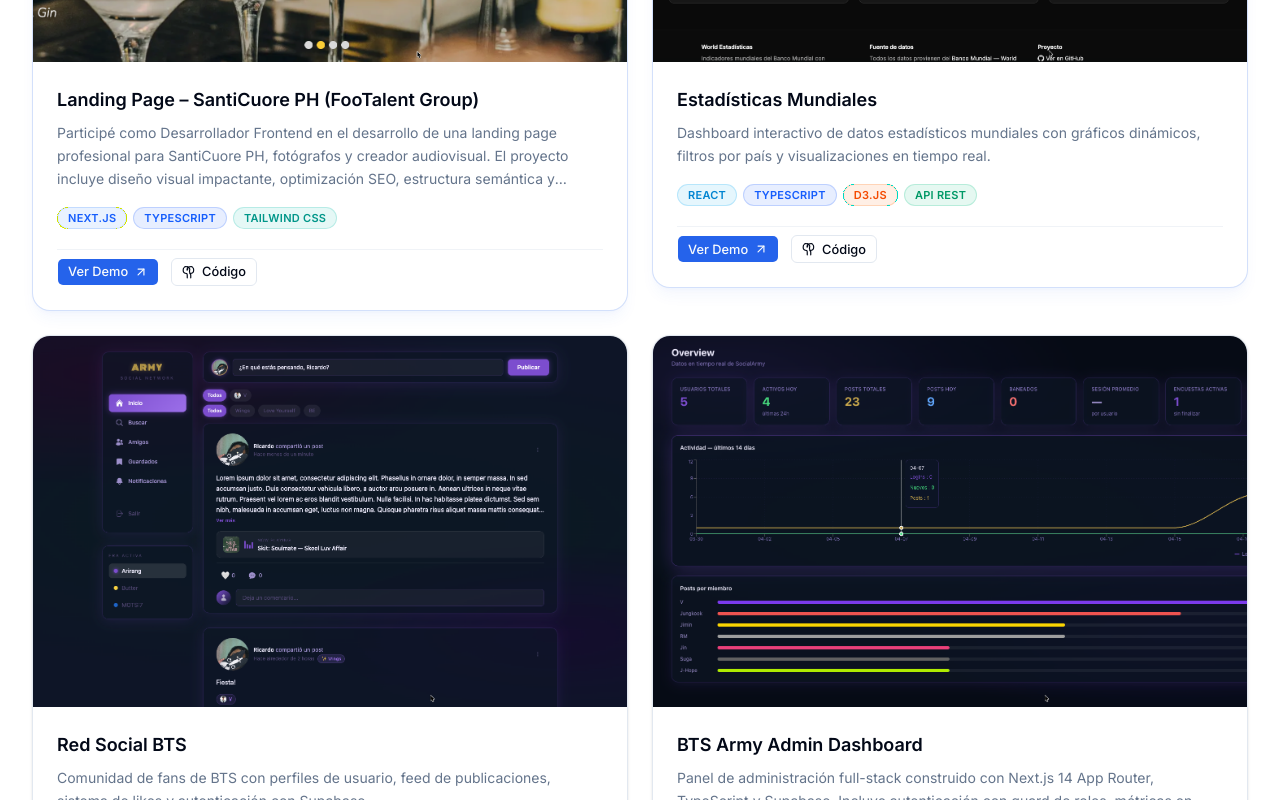
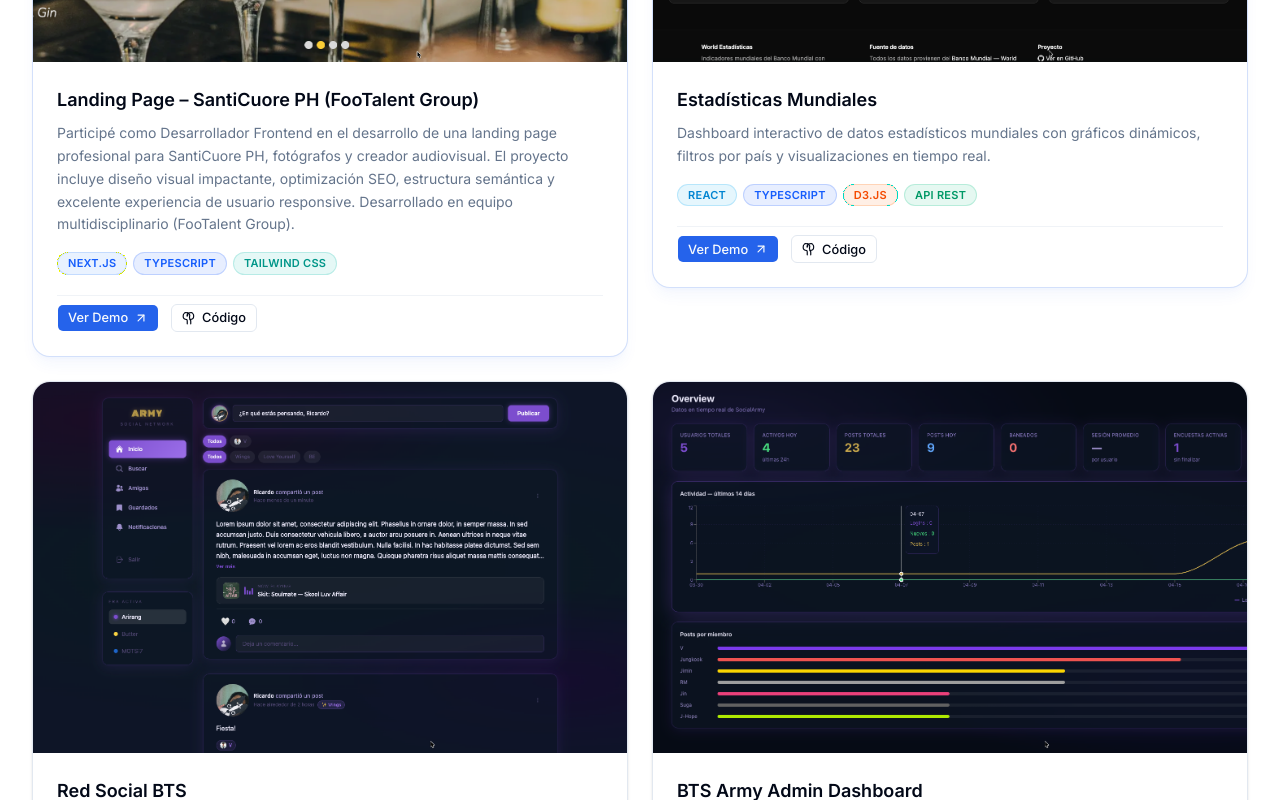
Before and after one commit to rafaric/strongoli-portfolio-2026, a Next.js app: page / in a window 1280 px wide. Shown: the part 2060-2860 px from the top of the page. Built offline with nearby package versions, Linux system fonts and the light colour scheme.

Commit message:
fix: show full project description without clamp

```diff
--- a/src/components/custom/project-card.tsx
+++ b/src/components/custom/project-card.tsx
@@ -155,7 +155,7 @@
         <h3 className="mb-2 text-lg font-semibold text-foreground group-hover:text-primary transition-colors duration-200">
           {project.title}
         </h3>
-        <p className="mb-4 flex-1 text-sm text-muted-foreground leading-relaxed line-clamp-3">
+        <p className="mb-4 text-sm text-muted-foreground leading-relaxed">
           {project.description}
         </p>
 
```
